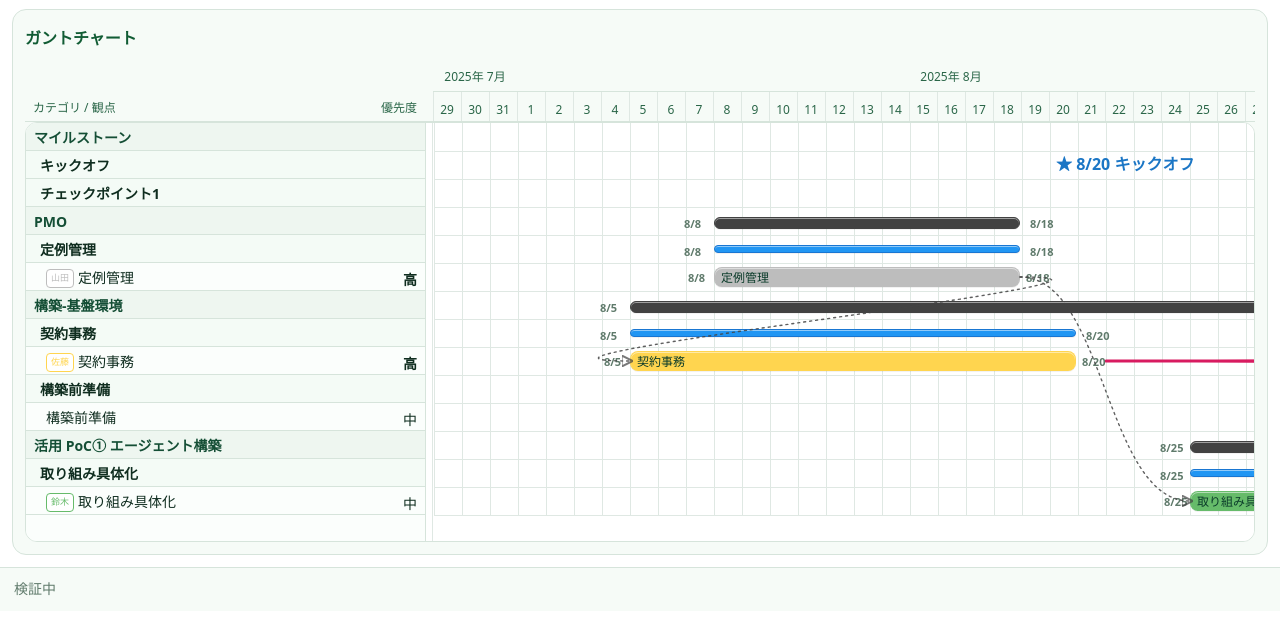
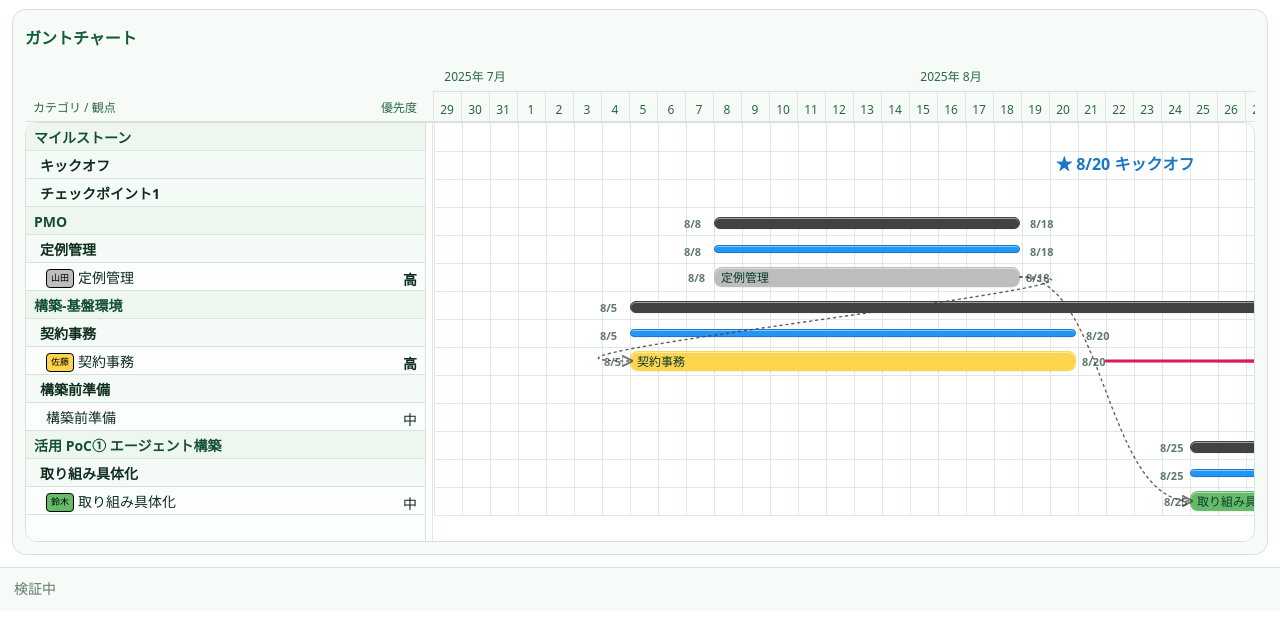
Before and after one commit to yuyuyu0706/csv_gantt_viewer, a plain HTML site: page index.html in a window 1280 px wide. Shown: the part 91-726 px from the top of the page. Drawn offline with Linux system fonts and the light colour scheme.

Commit message:
style: color assignee badge with task bar

```diff
--- a/js/renderer.js
+++ b/js/renderer.js
@@ -378,7 +378,9 @@ export function render(){
       const pp = prioClassText(String(r.item.priority || ''));
       const color = statusColor(String(r.item.status || ''));
       const assignee = String(r.item.assignee || '').trim();
-      const assigneeHtml = assignee ? `<span class="assignee" style="color:${color}">${assignee}</span>` : '';
+      const assigneeHtml = assignee
+        ? `<span class="assignee" style="background:${color}">${assignee}</span>`
+        : '';
       n.innerHTML = `<span class="name">${assigneeHtml}${String(r.displayName || r.item.name || '')}</span><span class="prio ${pp[0]}">${pp[1]}</span>`;
       labelsEl.appendChild(n);
 
@@ -396,7 +398,9 @@ export function render(){
       const pp = prioClassText(String(r.item.priority || ''));
       const color = statusColor(String(r.item.status || ''));
       const assignee = String(r.item.assignee || '').trim();
-      const assigneeHtml = assignee ? `<span class="assignee" style="color:${color}">${assignee}</span>` : '';
+      const assigneeHtml = assignee
+        ? `<span class="assignee" style="background:${color}">${assignee}</span>`
+        : '';
       n.innerHTML = `<span class="name">${assigneeHtml}${
         r.displayName || r.item.sub || r.item.name
       }</span><span class="prio ${pp[0]}">${pp[1]}</span>`;
--- a/styles.css
+++ b/styles.css
@@ -85,7 +85,7 @@ textarea#csvInput{width:100%;height:220px;background:var(--code-bg);border:1px s
 .task-labels .label.task .assignee{
   display:inline-block;
   font-size:9px;
-  background:#fff;
+  color:#000;
   border:1px solid currentColor;
   border-radius:4px;
   padding:1px 4px;
```
